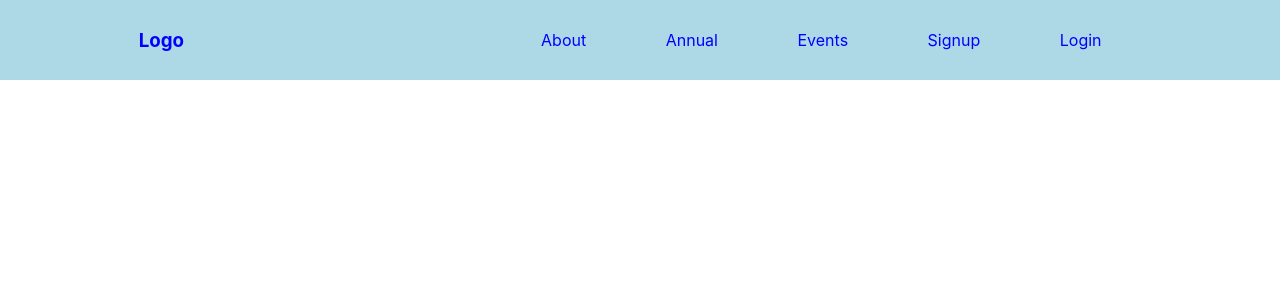
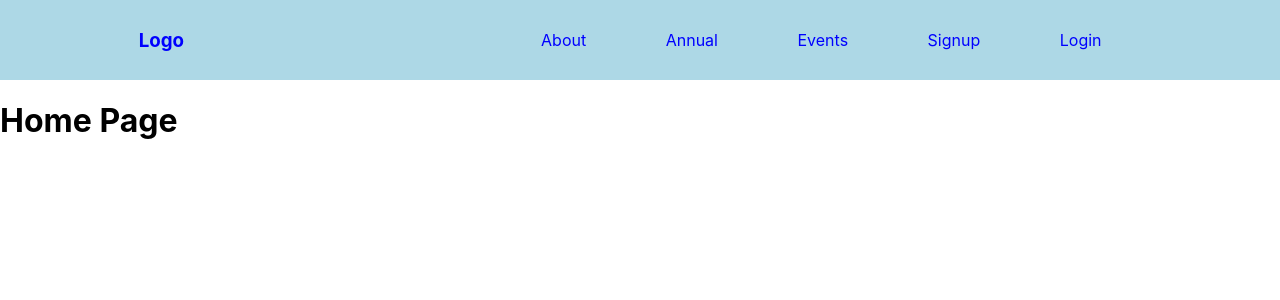
Before and after one commit to blue-cyborg/nav-project, a React (Create React App) app: page / in a window 1280 px wide. Shown: the top 300 px of the page. Built offline with nearby package versions, Linux system fonts and the light colour scheme.

Commit message:
Made a homepage
Made a homepage and fixed some jsx syntax

```diff
--- a/src/App.js
+++ b/src/App.js
@@ -13,14 +13,21 @@ function App() {
     <Router>
     <div>
         <Nav />
-        <Routes><Route path="/About" element={About} /></Routes>
-        <Routes><Route path="/Annual" element={Annual} /></Routes>
-        <Routes><Route path="/Events" element={Events} /></Routes>
-        <Routes><Route path="/Signup" element={Signup} /></Routes>
-        <Routes><Route path="/Signin" element={Signin} /></Routes>
+        <Routes><Route path="/" element={<Home />} /></Routes>
+        <Routes><Route path="/About" element={<About />} /></Routes>
+        <Routes><Route path="/Annual" element={<Annual />} /></Routes>
+        <Routes><Route path="/Events" element={<Events />} /></Routes>
+        <Routes><Route path="/Signup" element={<Signup />} /></Routes>
+        <Routes><Route path="/Signin" element={<Signin />} /></Routes>
     </div>
     </Router>
   );
 }
 
+const Home = () => (
+  <div>
+    <h1>Home Page</h1>
+  </div>
+);
+
 export default App;
--- a/src/Events.js
+++ b/src/Events.js
@@ -4,7 +4,7 @@ import './App.css';
 function Events() {
   return (
     <div>
-        <h1>Annual Report</h1>
+        <h1>Events</h1>
     </div>
   );
 }
--- a/src/Signup.js
+++ b/src/Signup.js
@@ -4,7 +4,7 @@ import './App.css';
 function Signup() {
   return (
     <div>
-        <h1>Signup</h1>
+        <h1>Sign up</h1>
     </div>
   );
 }
```
